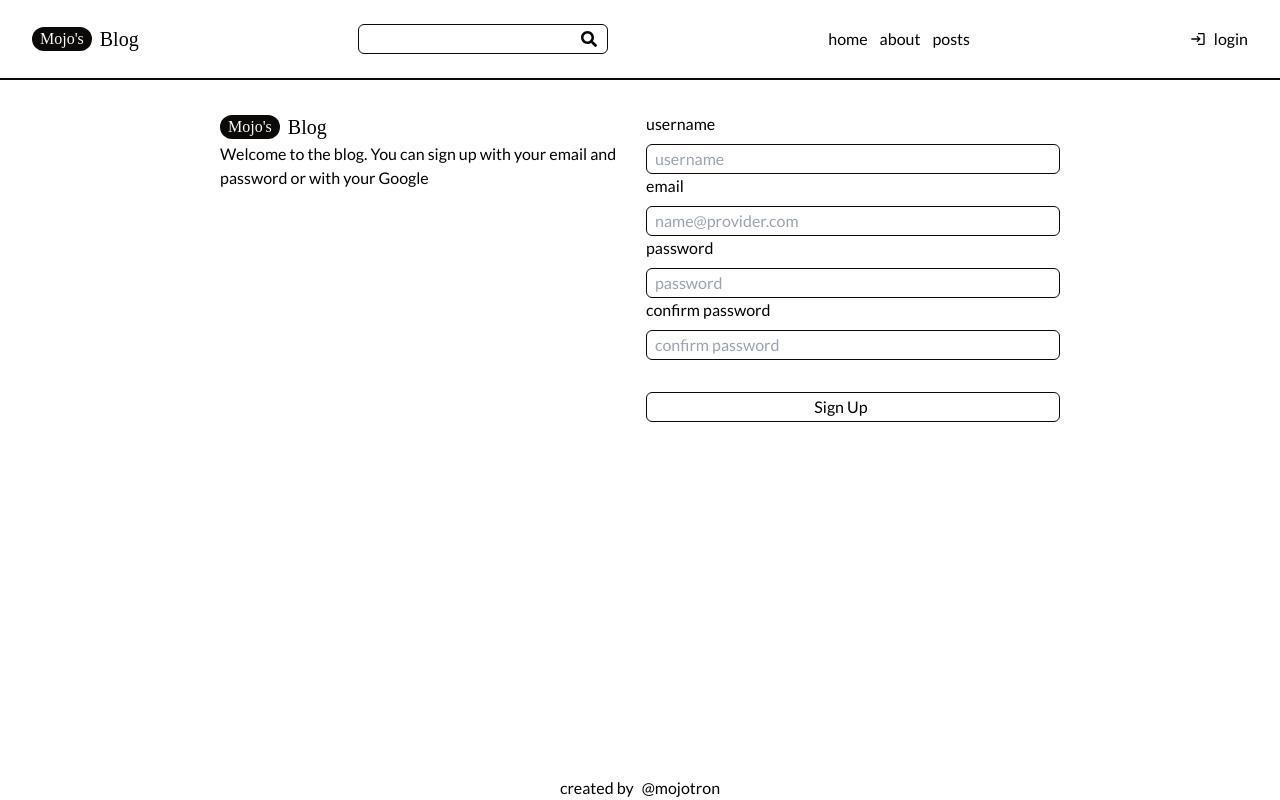
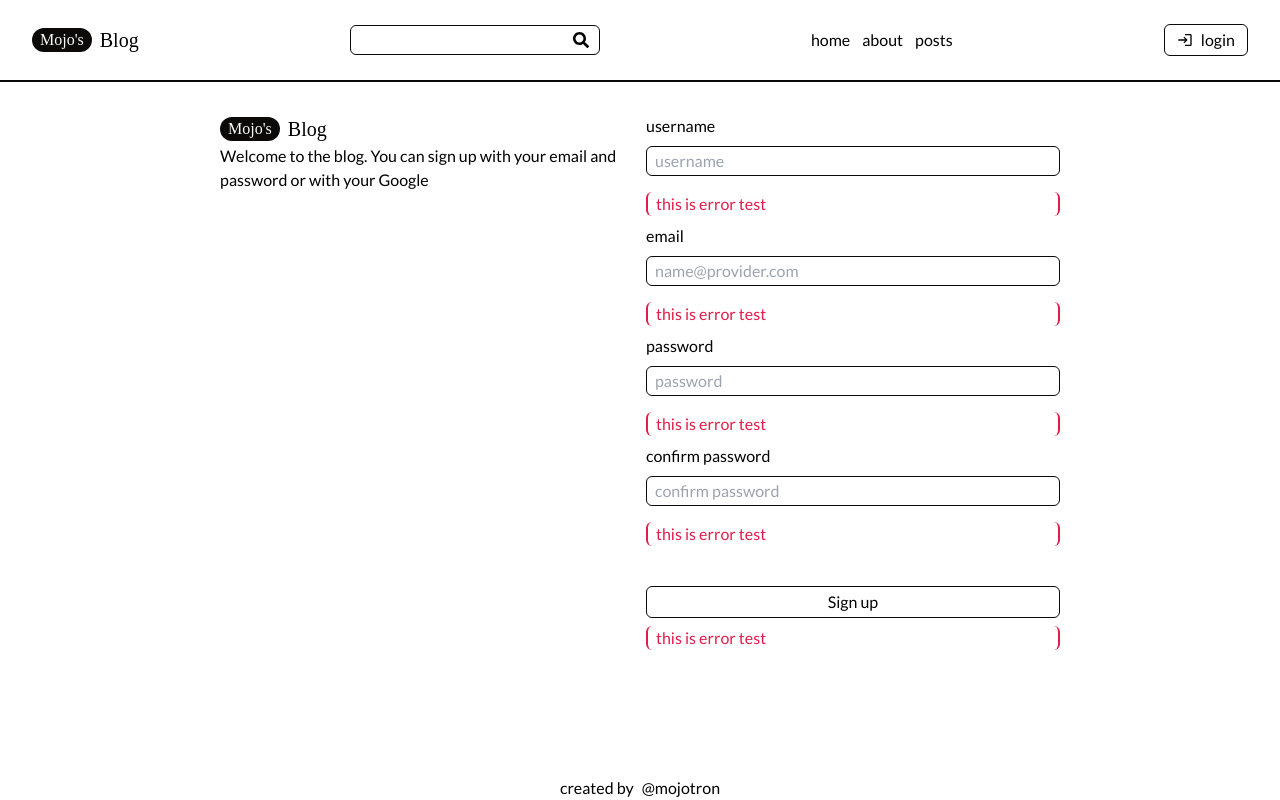
Before and after one commit to mojotron/blog-client, a React (Vite) app: page /signup in a window 1280 px wide. Built offline with nearby package versions, Linux system fonts and the light colour scheme; a web font is replaced by a local one.

Commit message:
add button and inputError ui components

```diff
--- a/src/components/Header.tsx
+++ b/src/components/Header.tsx
@@ -4,6 +4,7 @@ import { MdLogin as IconLogin } from "react-icons/md";
 import Logo from "./Logo";
 import SearchForm from "./SearchForm";
 import Navbar from "./Navbar";
+import Button from "../ui/Button";
 
 const Header = () => {
   return (
@@ -12,8 +13,10 @@ const Header = () => {
       <SearchForm />
       <Navbar />
       <Link to="/login" className="flex items-center gap-1">
-        <IconLogin />
-        login
+        <Button>
+          <IconLogin />
+          login
+        </Button>
       </Link>
     </header>
   );
--- a/src/pages/signup/SignUp.tsx
+++ b/src/pages/signup/SignUp.tsx
@@ -1,6 +1,10 @@
 import { ChangeEvent, FormEvent, useState } from "react";
+import { useSignUp } from "../../hooks/useSignUp";
+// components and ui components
 import Logo from "../../components/Logo";
-import { useSignUp } from "../../hooks/useSignUp";
+import Button from "../../ui/Button";
+import InputError from "../../ui/InputError";
+// types
 import type { SignUpFormType } from "../../types/formDataTypes";
 
 const SignUp = () => {
@@ -48,6 +52,7 @@ const SignUp = () => {
               placeholder="username"
               onChange={handleChange}
             />
+            {true && <InputError message="this is error test" />}
           </div>
 
           <div className="flex flex-col gap-1">
@@ -60,6 +65,7 @@ const SignUp = () => {
               placeholder="name@provider.com"
               onChange={handleChange}
             />
+            {true && <InputError message="this is error test" />}
           </div>
 
           <div className="flex flex-col gap-1">
@@ -72,6 +78,7 @@ const SignUp = () => {
               placeholder="password"
               onChange={handleChange}
             />
+            {true && <InputError message="this is error test" />}
           </div>
 
           <div className="flex flex-col gap-1 mb-5">
@@ -84,13 +91,12 @@ const SignUp = () => {
               placeholder="confirm password"
               onChange={handleChange}
             />
+            {true && <InputError message="this is error test" />}
           </div>
-          <button
-            className="w-full border border-black py-0.5 pl-1 pr-5 rounded-md outline-none focus:ring focus:ring-red-400 hover:bg-black hover:text-white"
-            type="submit"
-          >
-            Sign Up
-          </button>
+          <Button disabled={loading}>
+            {loading ? "loading..." : "Sign up"}
+          </Button>
+          {true && <InputError message="this is error test" />}
         </form>
       </div>
     </div>
--- /dev/null
+++ b/src/types/errorTypes.ts
@@ -0,0 +1 @@
+export type FormInputErrorType = {};
--- /dev/null
+++ b/src/ui/Button.tsx
@@ -0,0 +1,21 @@
+import { ReactNode } from "react";
+
+type PropsType = {
+  type?: "submit" | "button";
+  disabled?: boolean;
+  children: ReactNode;
+};
+
+const Button = ({ type = "submit", disabled = false, children }: PropsType) => {
+  return (
+    <button
+      className="w-full flex items-center justify-center gap-1 border border-black  px-2 h-8 rounded-md outline-none focus:ring focus:ring-red-400 hover:bg-black hover:text-white disabled:border-gray-400 disabled:text-gray-400"
+      type={type}
+      disabled={disabled}
+    >
+      {children}
+    </button>
+  );
+};
+
+export default Button;
--- /dev/null
+++ b/src/ui/InputError.tsx
@@ -0,0 +1,9 @@
+const InputError = ({ message }: { message: string }) => {
+  return (
+    <p className="my-1 w-full text-error border-x-2 border-error px-1 rounded-md">
+      {message}
+    </p>
+  );
+};
+
+export default InputError;
```
